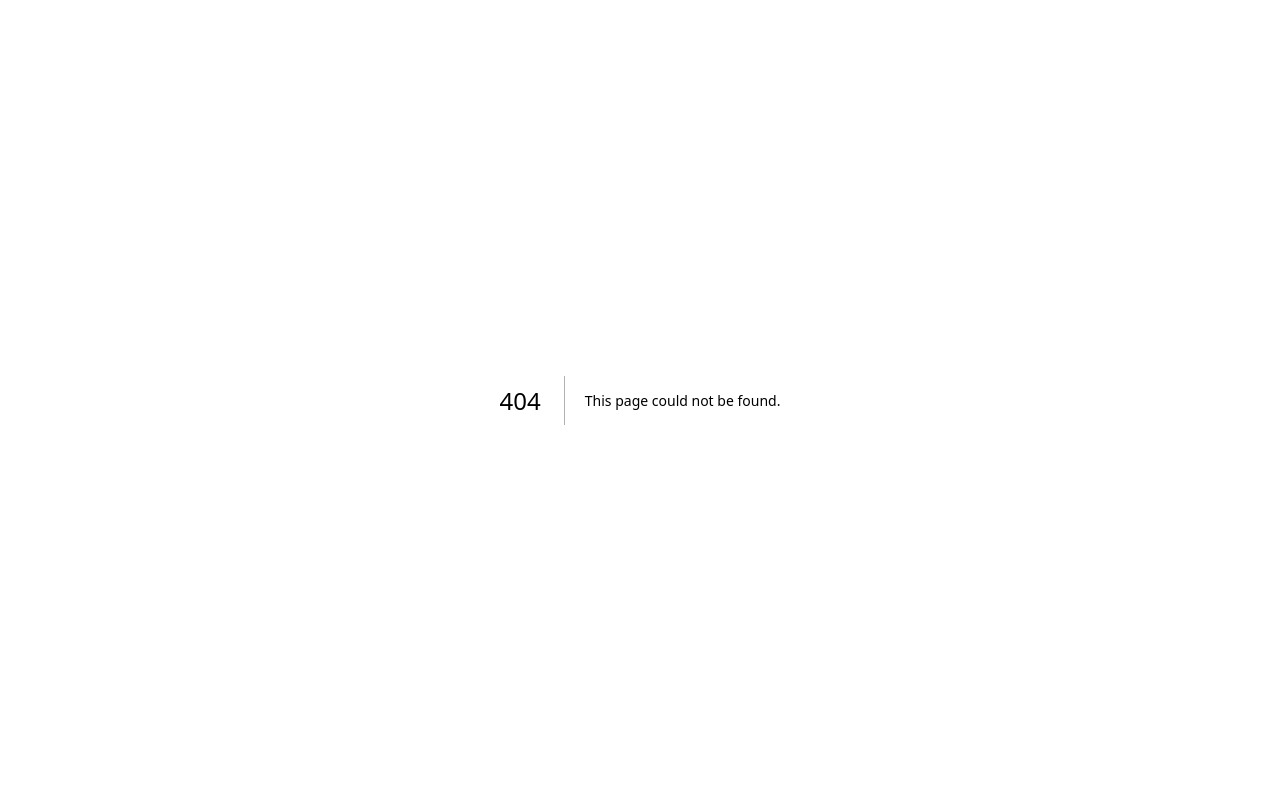
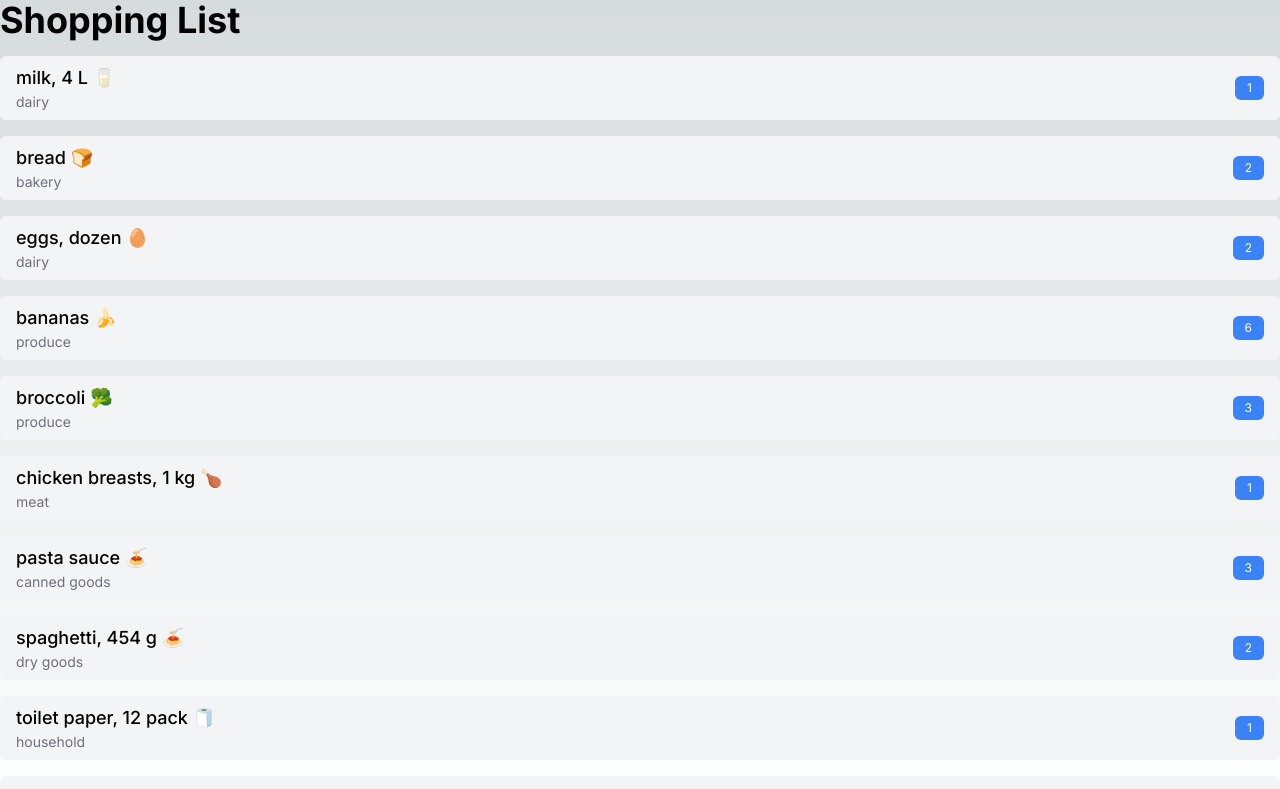
Before and after one commit to realmaimai/cprg306-assignments, a Next.js app: page /week-3 in a window 1280 px wide. Before the commit this address had no page. Shown: the top 789 px of the page. Built offline with nearby package versions, Linux system fonts and the light colour scheme.

Commit message:
add week 3 assignment

```diff
--- a/app/page.js
+++ b/app/page.js
@@ -9,6 +9,7 @@ export default function Home() {
       <h1>CPRG 306: Web Development 2 - Assignments</h1>
       <ul>
         <li><Link href="./week-2" className={linkStyle}>week 2 assignment</Link></li>
+        <li><Link href="./week-3" className={linkStyle}>week 3 assignment</Link></li>
       </ul>
     </main>
   );
--- /dev/null
+++ b/app/week-3/item-list.js
@@ -0,0 +1,84 @@
+import React from 'react';
+import Item from './item';
+
+const items = [
+    {
+      name: "milk, 4 L 🥛",
+      quantity: 1,
+      category: "dairy",
+    },
+    {
+      name: "bread 🍞",
+      quantity: 2,
+      category: "bakery",
+    },
+    {
+      name: "eggs, dozen 🥚",
+      quantity: 2,
+      category: "dairy",
+    },
+    {
+      name: "bananas 🍌",
+      quantity: 6,
+      category: "produce",
+    },
+    {
+      name: "broccoli 🥦",
+      quantity: 3,
+      category: "produce",
+    },
+    {
+      name: "chicken breasts, 1 kg 🍗",
+      quantity: 1,
+      category: "meat",
+    },
+    {
+      name: "pasta sauce 🍝",
+      quantity: 3,
+      category: "canned goods",
+    },
+    {
+      name: "spaghetti, 454 g 🍝",
+      quantity: 2,
+      category: "dry goods",
+    },
+    {
+      name: "toilet paper, 12 pack 🧻",
+      quantity: 1,
+      category: "household",
+    },
+    {
+      name: "paper towels, 6 pack",
+      quantity: 1,
+      category: "household",
+    },
+    {
+      name: "dish soap 🍽️",
+      quantity: 1,
+      category: "household",
+    },
+    {
+      name: "hand soap 🧼",
+      quantity: 4,
+      category: "household",
+    }
+  ];
+
+const ItemList = () => {
+  return (
+    <ul className="space-y-4">
+      {
+        items.map((item, index) => (
+          <Item
+            key={index}
+            name={item.name}
+            quantity={item.quantity}
+            category={item.category}
+          />
+        ))
+      }
+    </ul>
+  );
+};
+
+export default ItemList;
--- /dev/null
+++ b/app/week-3/item.js
@@ -0,0 +1,15 @@
+import React from 'react';
+
+const Item = ({ name, quantity, category }) => {
+  return (
+    <li className="flex items-center justify-between py-2 px-4 bg-gray-100 rounded-md mb-2">
+      <div>
+        <h3 className="text-lg font-medium">{name}</h3>
+        <p className="text-sm text-gray-500">{category}</p>
+      </div>
+      <span className="px-3 py-1 text-xs bg-blue-500 text-white rounded-md">{quantity}</span>
+    </li>
+  );
+};
+
+export default Item;
--- /dev/null
+++ b/app/week-3/page.js
@@ -0,0 +1,13 @@
+import React from 'react';
+import ItemList from "./item-list";
+
+const Page = () => {
+    return (
+      <main className="h-screen">
+        <h1 className="text-4xl font-bold mb-4">Shopping List</h1>
+        <ItemList />
+      </main>
+    );
+  };
+
+  export default Page;
```
